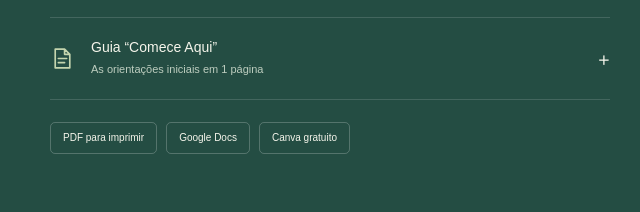
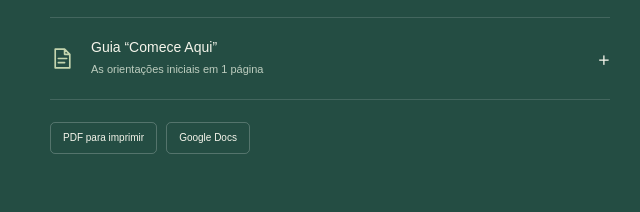
Before and after one commit to Belladonness/pasta-da-cuidadora, a plain HTML site: page index.html in a window 1280 px wide. Shown: the part 3771-3983 px from the top of the page, 0-640 px from the left. Drawn offline with Linux system fonts and the light colour scheme.

Commit message:
Remove menções ao Canva da página

```diff
--- a/index.html
+++ b/index.html
@@ -123,7 +123,7 @@
 
     <section class="section includes" id="conteudo-kit"><div class="wrap">
       <div class="section-head"><div><span class="eyebrow">Tudo em um só kit</span><h2>Sua pasta completa.<br>E uma ajuda a mais.</h2></div><p>25 documentos, um guia para começar e três bônus para acompanhar sua rotina.</p></div>
-      <div class="delivery-grid"><div><div class="delivery-list"><div class="delivery-item"><svg aria-hidden="true"><use href="#i-folder"/></svg><div><h3>Pasta 1 · Antes</h3><p>Para organizar os combinados</p></div><b>8 docs</b></div><div class="delivery-item"><svg aria-hidden="true"><use href="#i-folder"/></svg><div><h3>Pasta 2 · Durante</h3><p>Para registrar cada plantão</p></div><b>10 docs</b></div><div class="delivery-item"><svg aria-hidden="true"><use href="#i-folder"/></svg><div><h3>Pasta 3 · Depois</h3><p>Para prestar contas à família</p></div><b>7 docs</b></div><div class="delivery-item"><svg aria-hidden="true"><use href="#i-file"/></svg><div><h3>Guia “Comece Aqui”</h3><p>As orientações iniciais em 1 página</p></div><b>+</b></div></div><div class="extra-includes"><span>PDF para imprimir</span><span>Google Docs</span><span>Canva gratuito</span></div></div>
+      <div class="delivery-grid"><div><div class="delivery-list"><div class="delivery-item"><svg aria-hidden="true"><use href="#i-folder"/></svg><div><h3>Pasta 1 · Antes</h3><p>Para organizar os combinados</p></div><b>8 docs</b></div><div class="delivery-item"><svg aria-hidden="true"><use href="#i-folder"/></svg><div><h3>Pasta 2 · Durante</h3><p>Para registrar cada plantão</p></div><b>10 docs</b></div><div class="delivery-item"><svg aria-hidden="true"><use href="#i-folder"/></svg><div><h3>Pasta 3 · Depois</h3><p>Para prestar contas à família</p></div><b>7 docs</b></div><div class="delivery-item"><svg aria-hidden="true"><use href="#i-file"/></svg><div><h3>Guia “Comece Aqui”</h3><p>As orientações iniciais em 1 página</p></div><b>+</b></div></div><div class="extra-includes"><span>PDF para imprimir</span><span>Google Docs</span></div></div>
       <div class="bonus-area"><p class="bonus-heading">Também estão incluídos</p><article class="bonus-item"><span>01</span><div><h3>Mensagens Prontas de WhatsApp</h3><p>20 textos para ajudar nas conversas com a família.</p></div></article><article class="bonus-item"><span>02</span><div><h3>Guia da Primeira Visita</h3><p>Um apoio para esse primeiro encontro.</p></div></article><article class="bonus-item"><span>03</span><div><h3>Passo a passo para se formalizar</h3><p>Um guia para organizar essa etapa do seu trabalho.</p></div></article></div></div>
     </div></section>
 
```
